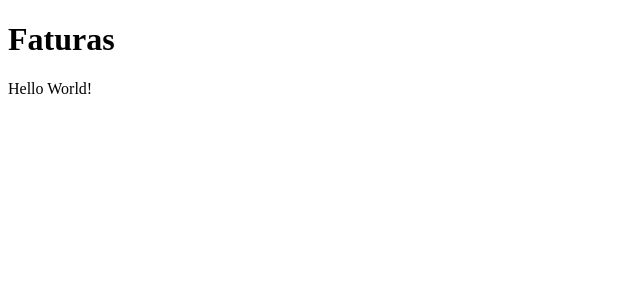
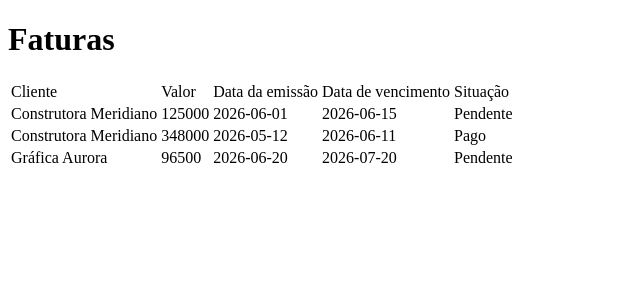
Before and after one commit to vicenteprf/gefina, a React (Vite) app in the folder web/: page / in a window 1280 px wide. Shown: the top 300 px of the page, without its empty margins (0-640 px from the left). Built offline with nearby package versions, Linux system fonts and the light colour scheme.

Commit message:
refactor: modularizar aplicacao em componentes
Closes #6

```diff
--- /dev/null
+++ b/web/src/App.tsx
@@ -0,0 +1,45 @@
+import type { Invoice } from './invoiceType.ts'
+import InvoiceTable from './InvoiceTable.tsx';
+
+const invoices: Invoice[] = [
+  {
+    id: 1,
+    amount: 125000,
+    status: 'pending',
+    issueDate: '2026-06-01',
+    dueDate: '2026-06-15',
+    customer: {
+      id: 1,
+      name: 'Construtora Meridiano',
+      email: 'contato@meridiano.com.br',
+    },
+  },
+  {
+    id: 2,
+    amount: 348000,
+    status: 'paid',
+    issueDate: '2026-05-12',
+    dueDate: '2026-06-11',
+    customer: {
+      id: 1,
+      name: 'Construtora Meridiano',
+      email: 'contato@meridiano.com.br',
+    },
+  },
+  {
+    id: 3,
+    amount: 96500,
+    status: 'pending',
+    issueDate: '2026-06-20',
+    dueDate: '2026-07-20',
+    customer: {
+      id: 2,
+      name: 'Gráfica Aurora',
+      email: 'contato@graficaaurora.com.br',
+    },
+  },
+];
+
+export default function App() {
+    return <InvoiceTable invoices={invoices}/>
+}
--- /dev/null
+++ b/web/src/InvoiceRow.tsx
@@ -0,0 +1,18 @@
+import type { Invoice } from "./invoiceType.ts";
+import statusLabel from "./statusLabel.ts";
+
+interface InvoiceRowProps {
+    invoice: Invoice;
+}
+
+export default function InvoiceRow(props: InvoiceRowProps) {
+    return (
+        <tr>
+            <td>{ props.invoice.customer.name}</td>
+            <td>{ props.invoice.amount}</td>
+            <td>{ props.invoice.issueDate}</td>
+            <td>{ props.invoice.dueDate}</td>
+            <td>{statusLabel( props.invoice.status)}</td>
+        </tr>
+    )
+}
--- /dev/null
+++ b/web/src/InvoiceTable.tsx
@@ -0,0 +1,27 @@
+import type { Invoice } from "./invoiceType.ts"
+import InvoiceRow from "./InvoiceRow.tsx";
+
+interface InvoiceTableProps {
+    invoices: Invoice[];
+}
+
+export default function InvoiceTable(props: InvoiceTableProps) {
+    return (
+        <table>
+            <thead>
+                <tr>
+                    <td>Cliente</td>
+                    <td>Valor</td>
+                    <td>Data da emissão</td>
+                    <td>Data de vencimento</td>
+                    <td>Situação</td>
+                </tr>
+            </thead>
+            <tbody>
+                {props.invoices.map((invoice => (
+                    <InvoiceRow key={invoice.id} invoice={invoice}/>
+                )))}
+            </tbody>
+        </table>
+    )
+}
--- /dev/null
+++ b/web/src/invoiceType.ts
@@ -0,0 +1,16 @@
+export type InvoiceStatus = 'pending' | 'paid';
+
+interface Customer {
+  id: number;
+  name: string;
+  email: string;
+}
+
+export interface Invoice {
+  id: number;
+  amount: number;
+  status: InvoiceStatus;
+  issueDate: string;
+  dueDate: string;
+  customer: Customer;
+}
--- a/web/src/main.tsx
+++ b/web/src/main.tsx
@@ -1,5 +1,6 @@
 import { createRoot } from "react-dom/client";
+import App from "./App.tsx";
 
 const root = document.querySelector('div');
 
-if(root !== null) createRoot(root).render('Hello World!')
+if(root !== null) createRoot(root).render(<App/>);
--- /dev/null
+++ b/web/src/statusLabel.ts
@@ -0,0 +1,5 @@
+import type { InvoiceStatus } from "./invoiceType"
+
+export default function statusLabel(status: InvoiceStatus) {
+   return status === 'paid' ? 'Pago' : 'Pendente'
+}
--- a/web/tsconfig.json
+++ b/web/tsconfig.json
@@ -7,6 +7,7 @@
         "jsx": "react-jsx",
         "strict": true,
         "erasableSyntaxOnly": true,
+        "verbatimModuleSyntax": true,
         "allowImportingTsExtensions": true,
         "noEmit": true
     },
```
